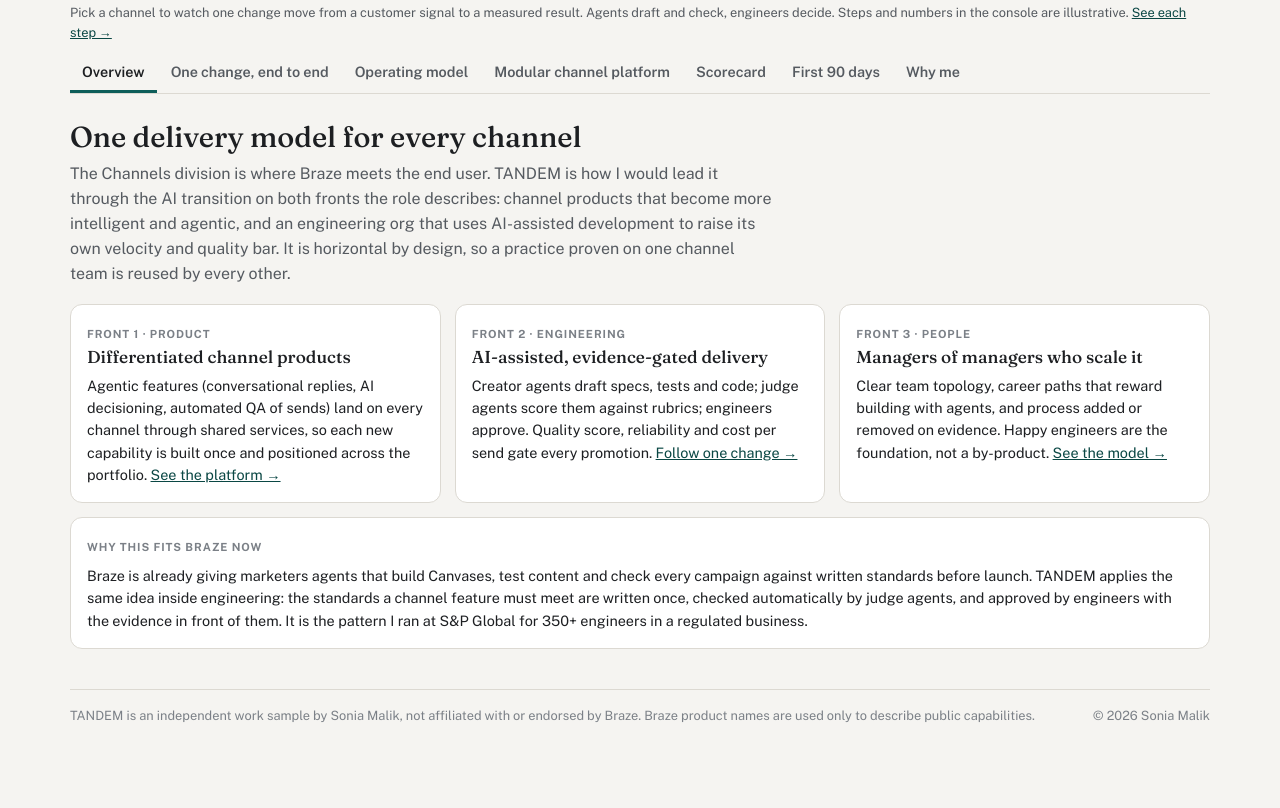
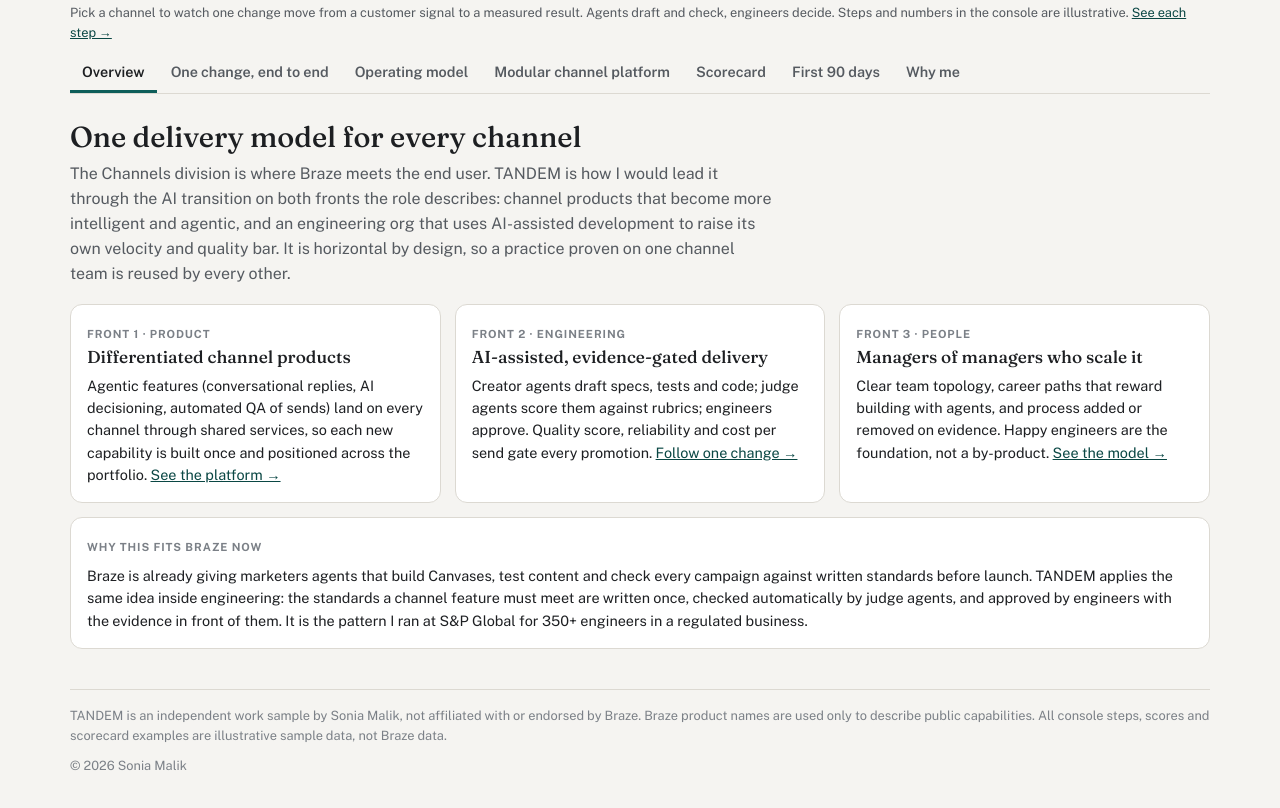
Before and after one commit to soniamalik78-sys/prototypes, a plain HTML site: page tandem/index.html in a window 1280 px wide. Shown: the part 566-1374 px from the top of the page. Drawn offline with nearby package versions, Linux system fonts and the light colour scheme.

Commit message:
TANDEM: footer labels all demo data as illustrative sample data

```diff
--- a/tandem/index.html
+++ b/tandem/index.html
@@ -380,7 +380,7 @@ footer{margin-top:40px; padding-top:16px; border-top:1px solid var(--line); font
   <p class="muted" style="margin-top:16px; font-size:.9rem">Chair of the AI Governance Committee at S&amp;P Global. AI tools used: Claude Code, GitHub Copilot, Devin, CodeRabbit. <a href="https://www.linkedin.com/in/sonia-malik-b059705">LinkedIn</a></p>
 </section>
 
-<footer><span>TANDEM is an independent work sample by Sonia Malik, not affiliated with or endorsed by Braze. Braze product names are used only to describe public capabilities.</span><span>© 2026 Sonia Malik</span></footer>
+<footer><span>TANDEM is an independent work sample by Sonia Malik, not affiliated with or endorsed by Braze. Braze product names are used only to describe public capabilities. All console steps, scores and scorecard examples are illustrative sample data, not Braze data.</span><span>© 2026 Sonia Malik</span></footer>
 </div>
 
 <script>
```
